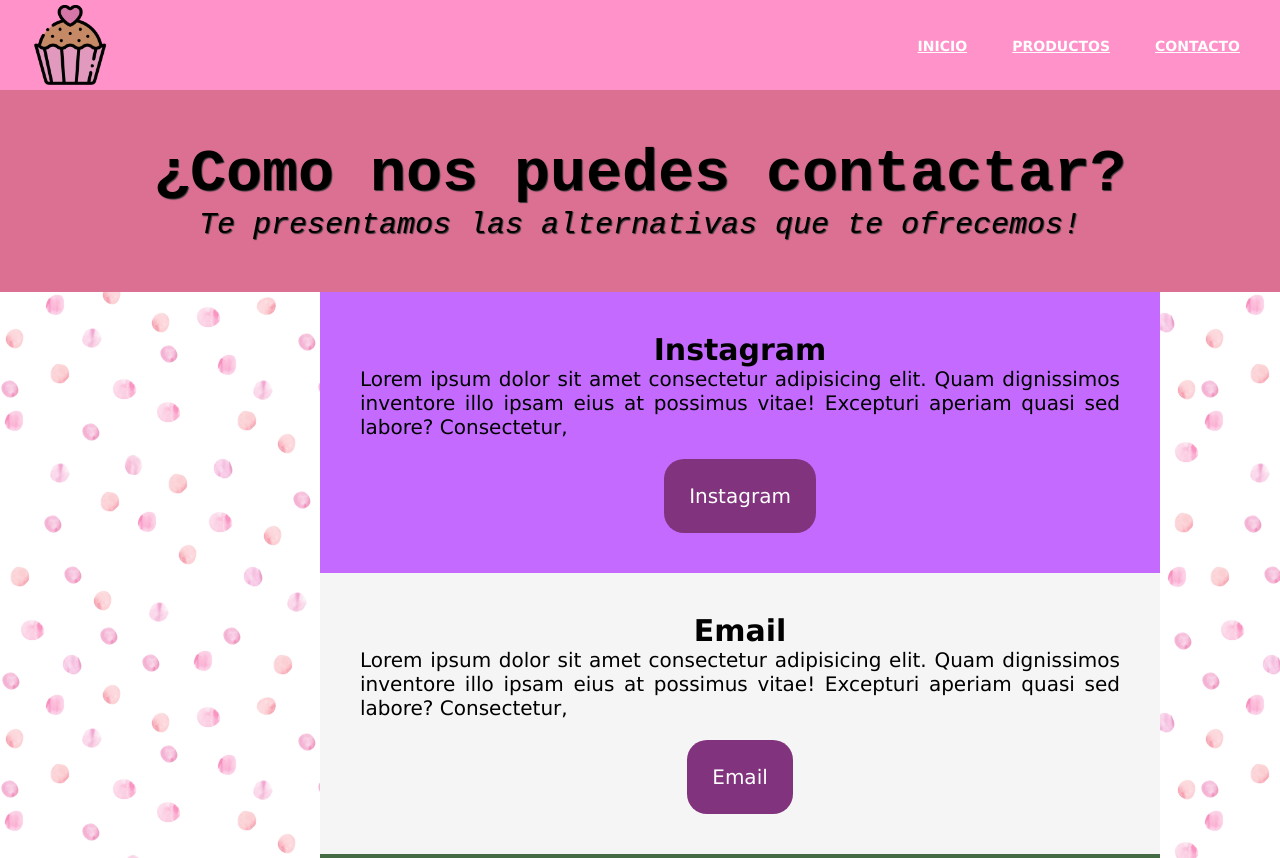
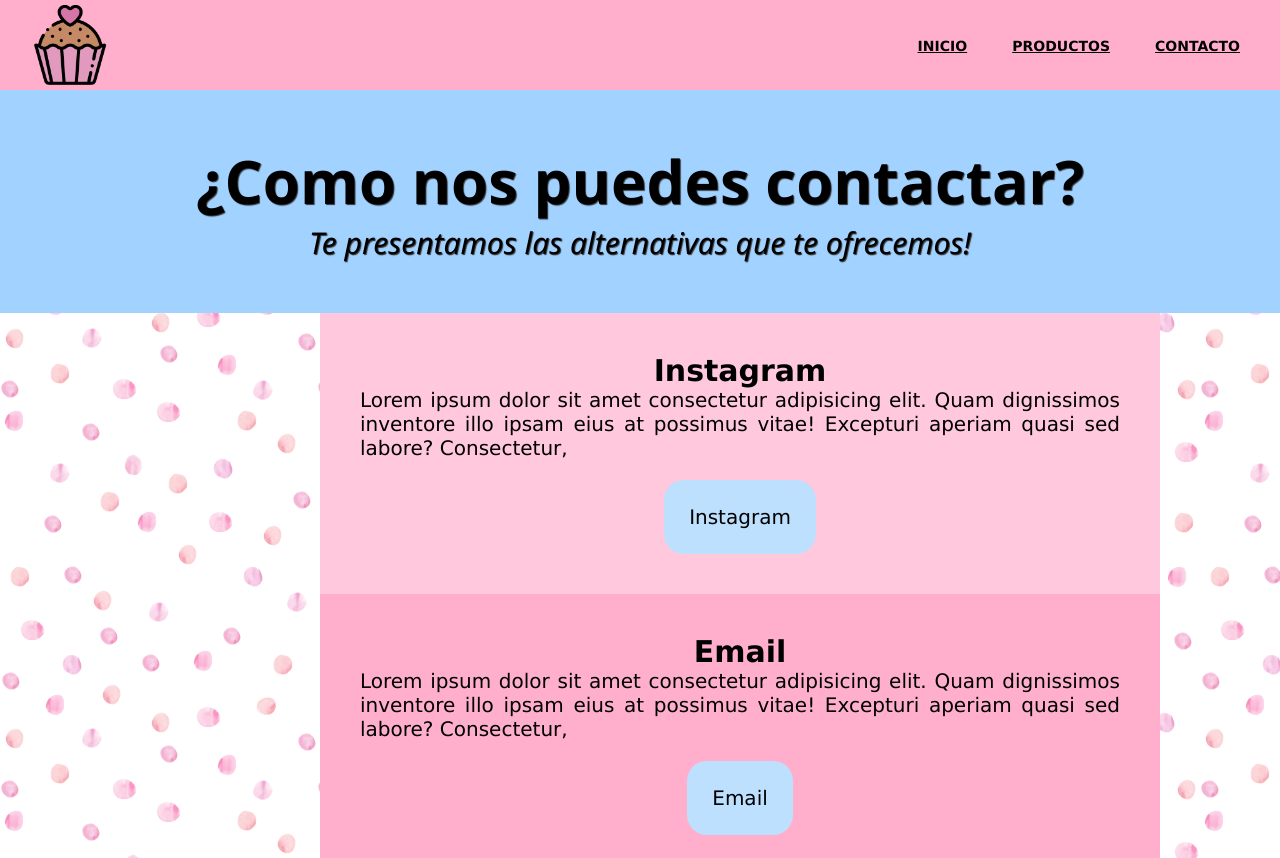
Before and after one commit to emiliooarrig/DT-2.0, a plain HTML site: page contacto/contacto.html in a window 1280 px wide. Shown: the top 858 px of the page. Drawn offline with Linux system fonts and the light colour scheme.

Commit message:
cambios en el css de cada una de las paginas, programacion para que la navbar sea sticky

```diff
--- a/barra.css
+++ b/barra.css
@@ -1,15 +1,20 @@
 *{ margin: 0; padding: 0;
-
+    scroll-behavior: smooth;
 }
 
 
 header{
     width: 100%;
     height: 90px;
-    background-color: #ff93c9;
     text-decoration: none;
+    background-color: #ffafcc;
     font-family: 'Lucida Sans', 'Lucida Sans Regular', 'Lucida Grande', 'Lucida Sans Unicode', Geneva, Verdana, sans-serif;
+}
 
+.sticky {
+    position: relative;
+    top: 0;
+    width: 100%;
 }
 
 .interior{
@@ -37,6 +42,7 @@ header{
     align-items: center;
     min-height: 90px;
     z-index: 1000;
+    text-decoration: none;
 }
 
 .navegacion ul{
@@ -56,7 +62,7 @@ header{
 }
 
 .navegacion ul li a{
-    color: rgb(255, 255, 255);
+    color: rgb(0, 0, 0);
     text-align: center;
     text-transform: uppercase;
     font-size: 14px;
@@ -66,7 +72,7 @@ header{
 }
 
 .navegacion ul li a:hover{
-    color: #000000;
+    color: #ffffff;
     transform: scale(1.1);
 
 }
@@ -79,7 +85,7 @@ header{
 
 .navegacion .submenu .hijos{
     display: none;
-    background: #aa2799;
+    background: #ffc8dd;
     position: absolute;
     width: 100%;
 }
--- a/contacto/contacto.css
+++ b/contacto/contacto.css
@@ -1,7 +1,7 @@
 *{ padding: 0; margin: 0;}
 body{
     background: url(watercolor.png);
-    font-family: 'Courier New', Courier, monospace;
+    font-family: 'Lucida Sans', 'Lucida Sans Regular', 'Lucida Grande', 'Lucida Sans Unicode', Geneva, Verdana, sans-serif;
 
 }
 /*CSS del header*/
@@ -9,13 +9,10 @@ body{
     font-style: italic;
 }
 
-header{
-    text-align: center;
-    background: palevioletred;
-}
 
 .overlay{
-    background-color: palevioletred;
+    font-family: 'Segoe UI', Tahoma, Geneva, Verdana, sans-serif;
+    background-color: #a2d2ff;
     text-align: center;
     font-size: 30px;
     padding: 50px;
@@ -26,7 +23,7 @@ header{
 /*Inicio del css del bloque de instagram*/
 .bloqueInstagram{
     position: relative;
-    background: rgb(196, 106, 255);
+    background: #ffc8dd;
     width: 800px;
     top: 0;
     left: 25%;
@@ -43,10 +40,10 @@ header{
 /*Fin del bloque CSS del texto de instagram*/
 
 
-/*inicio del css del boton de instagram*/
+/*css de los botones*/
 .Boton{
-   background: rgb(129, 51, 125);
-   color: white;
+   background: #bde0fe;
+   color: #000;
    text-decoration: none;
    padding: 25px 25px;
    border-radius: 20px;
@@ -63,7 +60,7 @@ header{
 
 .bloqueCorreo{
     position: relative;
-    background: whitesmoke;
+    background: #ffafcc;
     width: 800px;
     top: 0;
     left: 25%;
@@ -72,7 +69,7 @@ header{
 
 .bloqueWhatsApp{
     position: relative;
-    background: rgb(69, 107, 69);
+    background: #a2d2ff;
     width: 800px;
     top: 0;
     left: 25%;
--- a/contacto/contacto.html
+++ b/contacto/contacto.html
@@ -9,8 +9,7 @@
     <title> ¿Como contactarnos?</title>
 </head>
 <body>
-    <header>
-
+    <header id = "barra">
         <div class="interior">
             <a href="../main/index.html" class = "logo"> <img src="../muffin.png" alt=""></a>
             <nav class="navegacion">
@@ -28,8 +27,22 @@
                 </ul>
             </nav>
         </div>
+    </header>
 
-    </header>
+    <script>
+        window.onscroll = function() {myFunction()};
+
+        var navbar = document.getElementById("barra");
+        var sticky = navbar.offsetTop;
+
+        function myFunction() {
+          if (window.pageYOffset >= sticky) {
+            navbar.classList.add("sticky")
+          } else {
+            navbar.classList.remove("sticky");
+          }
+        }
+    </script>
 
     <div class="overlay">
         <h1> ¿Como nos puedes contactar?</h1>
--- a/main/styles.css
+++ b/main/styles.css
@@ -5,12 +5,6 @@ body{
 }
 
 
-header{
-    width: 100%;
-    height: 90px;
-    background-color: #ff93c9;
-    font-family: 'Lucida Sans', 'Lucida Sans Regular', 'Lucida Grande', 'Lucida Sans Unicode', Geneva, Verdana, sans-serif;
-}
 /*Configuracion del div*/
 .overlay{
     background: url(pexels-lukas-616358.jpg);
@@ -98,7 +92,7 @@ header{
     padding: 20px 20px;
     position: relative;
     top: 115px;
-    left: 50%;
+    left: 46%;
 }
 
 .Menu:hover{
@@ -127,7 +121,7 @@ header{
     padding: 20px 20px;
     position: relative;
     top: 115px;
-    left: 49%;
+    left: 46%;
 }
 
 .contacto:hover{
--- a/menu/menu.css
+++ b/menu/menu.css
@@ -12,7 +12,7 @@ body{
 }
 
 .titulos{
-    border-left: 15px solid rgb(221, 128, 229) ;
+    border-left: 15px solid #cdb4db ;
     font-family: 'Lucida Sans', 'Lucida Sans Regular', 'Lucida Grande', 'Lucida Sans Unicode', Geneva, Verdana, sans-serif;
     font-size: 30px;
     padding: 15px 15px;
@@ -22,11 +22,12 @@ body{
 /*Fin de codigos a reutilizar*/
 
 .overlay{
-    background: palegoldenrod;
-    padding: 30px 30px;
+    background: #bde0fe;
+    padding: 50px;
     text-align: center;
     font-family: 'Segoe UI', Tahoma, Geneva, Verdana, sans-serif;
     font-size: 25px;
+    text-shadow: 1px 1px 1px #333;
 
 }
 
```
Also changed, not shown: main/index.html (+18 -1 lines), menu/menu.html (+18 -1 lines).
